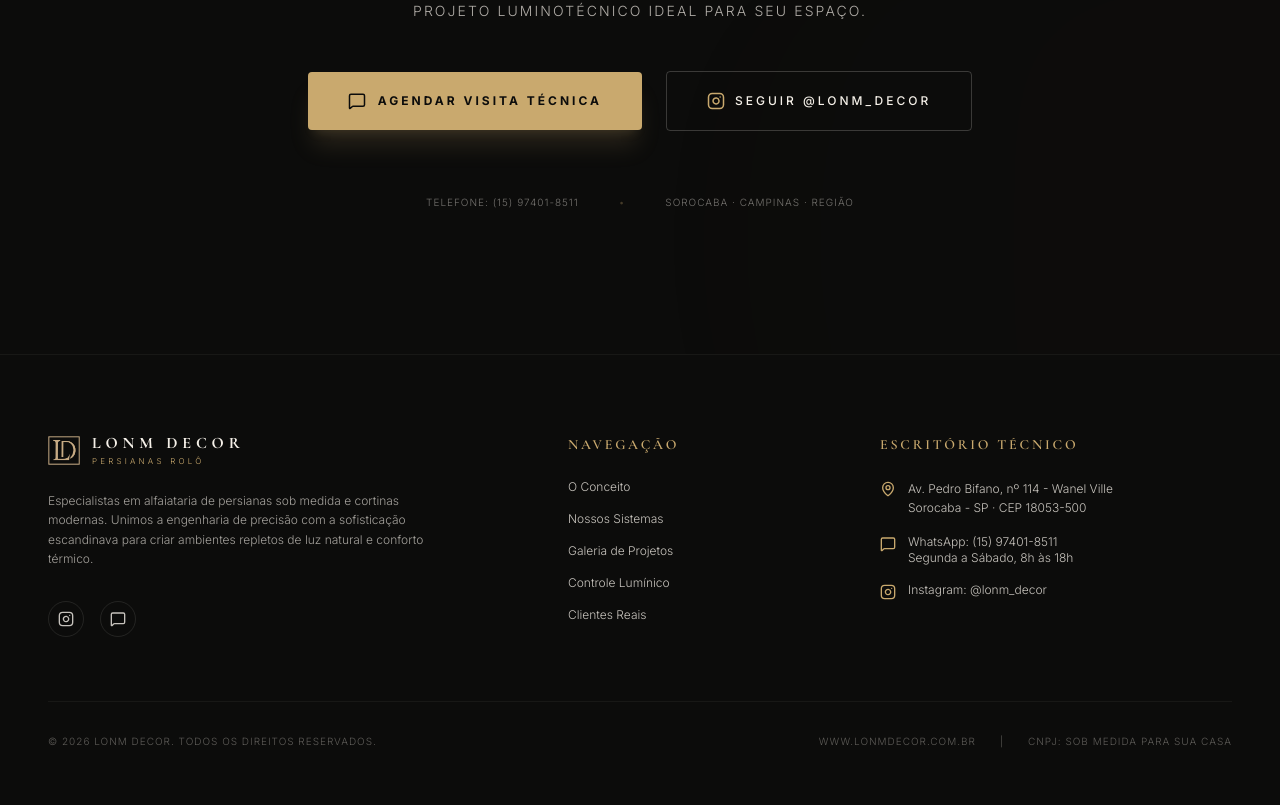
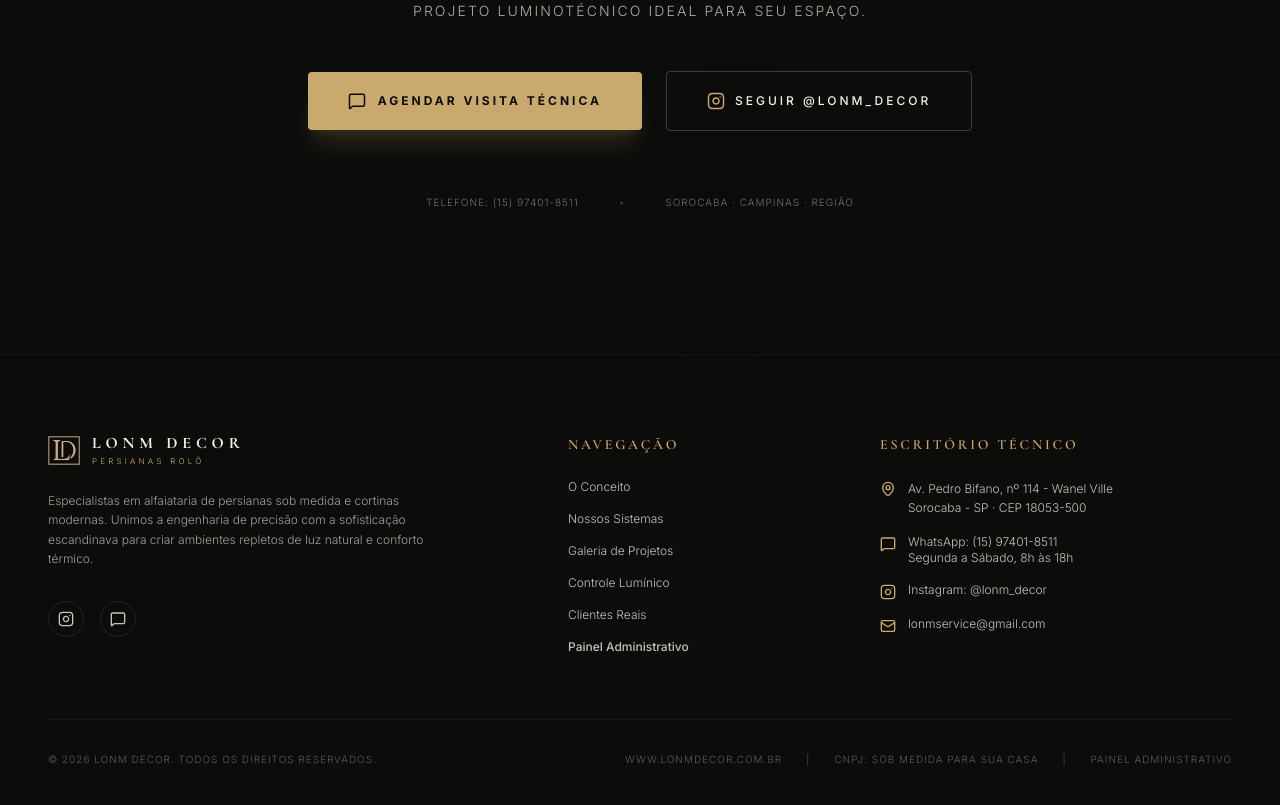
Before and after one commit to Willians96/lonm, a Next.js app: page / in a window 1280 px wide. Shown: the part 5967-6772 px from the top of the page. Built offline with nearby package versions, Linux system fonts and the light colour scheme; no server answers.

Commit message:
feat: adiciona Painel Administrativo e email no footer

```diff
--- a/src/components/Footer.tsx
+++ b/src/components/Footer.tsx
@@ -2,7 +2,7 @@
 
 import Link from "next/link";
 import Image from "next/image";
-import { MessageSquare, MapPin } from "lucide-react";
+import { MessageSquare, MapPin, Mail } from "lucide-react";
 
 export default function Footer() {
   const handleWhatsAppClick = () => {
@@ -126,6 +126,14 @@
                   Clientes Reais
                 </a>
               </li>
+              <li>
+                <a
+                  href="https://www.lonmdecor.com.br/studio"
+                  className="hover:text-brand-gold transition-colors duration-300 font-medium"
+                >
+                  Painel Administrativo
+                </a>
+              </li>
             </ul>
           </div>
 
@@ -157,6 +165,12 @@
                 </svg>
                 <span>Instagram: @lonm_decor</span>
               </li>
+              <li className="flex items-start gap-3">
+                <Mail className="w-4 h-4 text-brand-gold flex-shrink-0 mt-0.5" />
+                <a href="mailto:lonmservice@gmail.com" className="hover:text-brand-gold transition-colors duration-300">
+                  lonmservice@gmail.com
+                </a>
+              </li>
             </ul>
           </div>
 
@@ -165,12 +179,16 @@
         {/* Bottom copyright details */}
         <div className="mt-16 pt-8 border-t border-brand-cream/5 flex flex-col md:flex-row items-center justify-between gap-6 text-[10px] tracking-widest text-brand-cream/35 uppercase font-light">
           <p>© {new Date().getFullYear()} LONM DECOR. Todos os direitos reservados.</p>
-          <div className="flex gap-6">
+          <div className="flex flex-wrap justify-center items-center gap-4 sm:gap-6">
             <Link href="https://www.lonmdecor.com.br" className="hover:text-brand-gold transition-colors">
               www.lonmdecor.com.br
             </Link>
             <span className="hidden sm:inline">|</span>
             <span>CNPJ: Sob medida para sua casa</span>
+            <span className="hidden sm:inline">|</span>
+            <Link href="https://www.lonmdecor.com.br/studio" className="hover:text-brand-gold transition-colors">
+              Painel Administrativo
+            </Link>
           </div>
         </div>
       </div>
```
